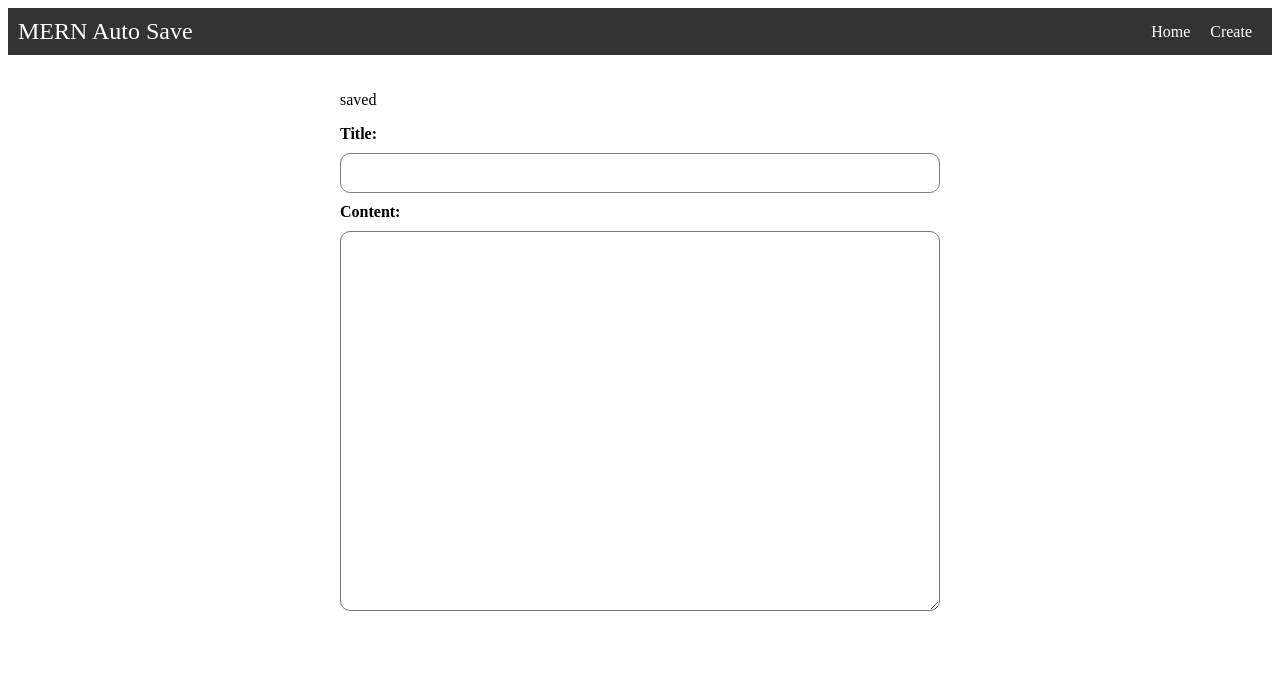
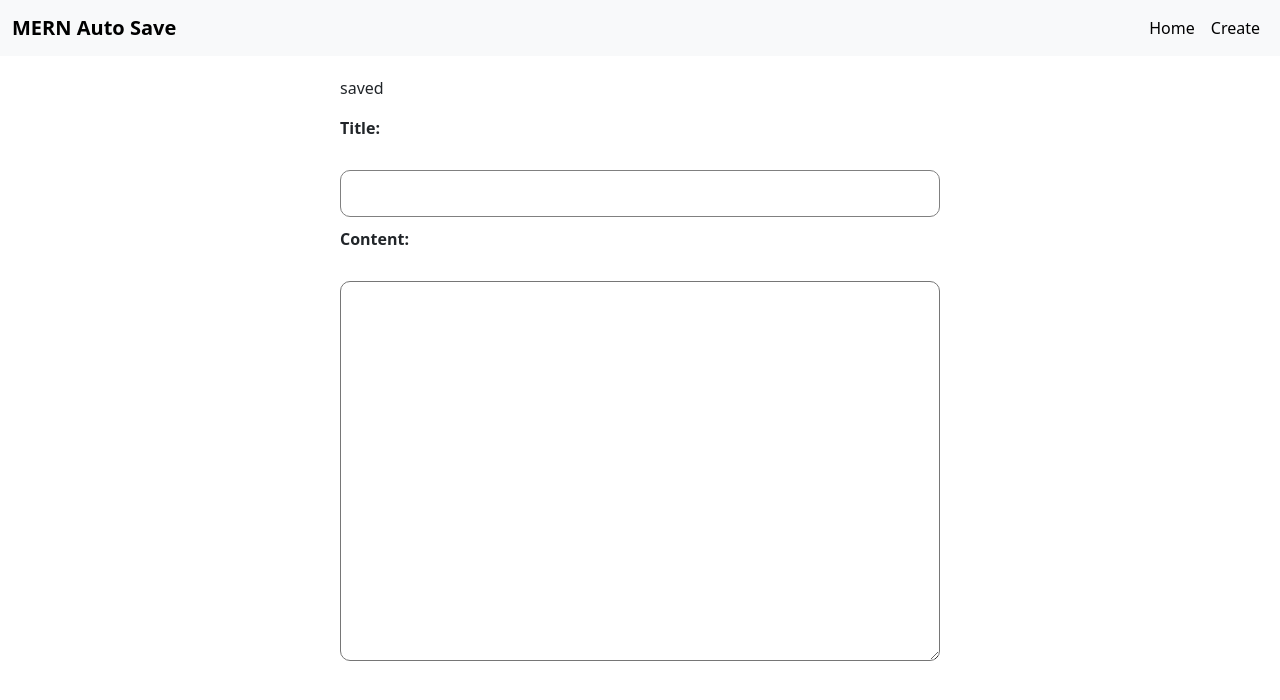
Before and after one commit to aarindey/MERN-autosave, a React (Create React App) app in the folder client/: page /blog/1 in a window 1280 px wide. Shown: the top 700 px of the page. Built offline with nearby package versions, Linux system fonts and the light colour scheme; no server answers.

Commit message:
UI : Improving UI for home page

```diff
--- a/client/package.json
+++ b/client/package.json
@@ -7,6 +7,7 @@
     "@testing-library/react": "^13.4.0",
     "@testing-library/user-event": "^13.5.0",
     "axios": "^1.6.2",
+    "bootstrap-icons": "^1.11.1",
     "react": "^18.2.0",
     "react-dom": "^18.2.0",
     "react-redux": "^8.1.3",
--- a/client/public/index.html
+++ b/client/public/index.html
@@ -10,34 +10,22 @@
       content="Web site created using create-react-app"
     />
     <link rel="apple-touch-icon" href="%PUBLIC_URL%/logo192.png" />
-    <!--
-      manifest.json provides metadata used when your web app is installed on a
-      user's mobile device or desktop. See https://developers.google.com/web/fundamentals/web-app-manifest/
-    -->
     <link rel="manifest" href="%PUBLIC_URL%/manifest.json" />
-    <!--
-      Notice the use of %PUBLIC_URL% in the tags above.
-      It will be replaced with the URL of the `public` folder during the build.
-      Only files inside the `public` folder can be referenced from the HTML.
-
-      Unlike "/favicon.ico" or "favicon.ico", "%PUBLIC_URL%/favicon.ico" will
-      work correctly both with client-side routing and a non-root public URL.
-      Learn how to configure a non-root public URL by running `npm run build`.
-    -->
     <title>React App</title>
+    <link
+      href="https://cdn.jsdelivr.net/npm/bootstrap@5.3.2/dist/css/bootstrap.min.css"
+      rel="stylesheet"
+      integrity="sha384-T3c6CoIi6uLrA9TneNEoa7RxnatzjcDSCmG1MXxSR1GAsXEV/Dwwykc2MPK8M2HN"
+      crossorigin="anonymous"
+    />
   </head>
   <body>
     <noscript>You need to enable JavaScript to run this app.</noscript>
     <div id="root"></div>
-    <!--
-      This HTML file is a template.
-      If you open it directly in the browser, you will see an empty page.
-
-      You can add webfonts, meta tags, or analytics to this file.
-      The build step will place the bundled scripts into the <body> tag.
-
-      To begin the development, run `npm start` or `yarn start`.
-      To create a production bundle, use `npm run build` or `yarn build`.
-    -->
+    <script
+      src="https://cdn.jsdelivr.net/npm/bootstrap@5.3.2/dist/js/bootstrap.bundle.min.js"
+      integrity="sha384-C6RzsynM9kWDrMNeT87bh95OGNyZPhcTNXj1NW7RuBCsyN/o0jlpcV8Qyq46cDfL"
+      crossorigin="anonymous"
+    ></script>
   </body>
 </html>
--- a/client/src/App.js
+++ b/client/src/App.js
@@ -10,11 +10,13 @@ const App = () => {
   return (
     <Router>
       <Header />
-      <Routes>
-        <Route path="/" element={<Home />} />
-        <Route path="/create" element={<Create />} />
-        <Route path="/blog/:id" element={<Blog />} />
-      </Routes>
+      <div className="container">
+        <Routes>
+          <Route path="/" element={<Home />} />
+          <Route path="/create" element={<Create />} />
+          <Route path="/blog/:id" element={<Blog />} />
+        </Routes>
+      </div>
     </Router>
   );
 };
--- /dev/null
+++ b/client/src/components/BlogCard.js
@@ -0,0 +1,45 @@
+import axios from "axios";
+import React from "react";
+import config from "../config.json";
+
+const BlogCard = ({ post, setPosts }) => {
+  const handleDelete = async (postId) => {
+    try {
+      // Send a delete request to remove the post with the specified ID
+      await axios.delete(`${config.API_URL}/api/posts/${postId}`);
+
+      // Update the local state to reflect the deletion
+      setPosts((prevPosts) => prevPosts.filter((post) => post._id !== postId));
+    } catch (error) {
+      console.error("Error deleting post:", error);
+    }
+  };
+
+  return (
+    <div className="card mt-4">
+      <div className="card-body">
+        <div style={{ maxHeight: "300px", overflow: "hidden" }}>
+          <h4 className="card-title">{post.title}</h4>
+          <hr></hr>
+          <pre className="card-text" style={{ whiteSpace: "pre-wrap" }}>
+            {post.content}
+          </pre>
+        </div>
+
+        <div className="hstack pt-2">
+          <a href={`/blog/${post._id}`} className="btn btn-primary ms-auto">
+            view & edit
+          </a>
+          <button
+            className="btn text-bg-danger m-2"
+            onClick={() => handleDelete(post._id)}
+          >
+            Delete
+          </button>
+        </div>
+      </div>
+    </div>
+  );
+};
+
+export default BlogCard;
--- a/client/src/components/BlogEditor.js
+++ b/client/src/components/BlogEditor.js
@@ -52,7 +52,7 @@ const BlogEditor = ({ postId }) => {
   }, [content, dispatch, title, postId]);
 
   return (
-    <div className="blog-container">
+    <div className="blog-container m">
       <p>{autosaving ? "saving..." : "saved"}</p>
       <label className="input-title">Title:</label>
       <input
--- a/client/src/components/Header.js
+++ b/client/src/components/Header.js
@@ -1,56 +1,39 @@
-// Header.js
 import React from "react";
-import { Link } from "react-router-dom";
-
-const headerStyles = {
-  backgroundColor: "#333",
-  color: "#fff",
-  padding: "10px",
-  display: "flex",
-  justifyContent: "space-between",
-  alignItems: "center",
-};
-
-const logoStyles = {
-  fontSize: "1.5rem",
-  textDecoration: "none",
-  color: "#fff",
-};
-
-const navStyles = {
-  listStyle: "none",
-  margin: 0,
-  padding: 0,
-  display: "flex",
-};
-
-const linkStyles = {
-  textDecoration: "none",
-  color: "#fff",
-  margin: "0 10px",
-};
 
 const Header = () => {
   return (
-    <header style={headerStyles}>
-      <Link to="/" style={logoStyles}>
-        MERN Auto Save
-      </Link>
-      <nav>
-        <ul style={navStyles}>
-          <li>
-            <Link to="/" style={linkStyles}>
+    <nav className="navbar navbar-expand-lg bg-body-tertiary fixed-top ">
+      <div className="container-fluid">
+        <a className="navbar-brand" href="/">
+          <strong>MERN Auto Save</strong>
+        </a>
+        <button
+          className="navbar-toggler"
+          type="button"
+          data-bs-toggle="collapse"
+          data-bs-target="#navbarSupportedContent"
+          aria-controls="navbarSupportedContent"
+          aria-expanded="false"
+          aria-label="Toggle navigation"
+        >
+          <span className="navbar-toggler-icon"></span>
+        </button>
+        <div className="collapse navbar-collapse" id="navbarSupportedContent">
+          <ul className="navbar-nav ms-auto mb-2 mb-lg-0">
+            <li className="nav-item">
+              <a className="nav-link active" aria-current="page" href="/">
                 Home
-            </Link>
+              </a>
             </li>
-          <li>
-            <Link to="/create" style={linkStyles}>
+            <li className="nav-item">
+              <a className="nav-link active" href="/create">
                 Create
-            </Link>
+              </a>
             </li>
           </ul>
+        </div>
+      </div>
     </nav>
-    </header>
   );
 };
 
--- a/client/src/index.css
+++ b/client/src/index.css
@@ -1,13 +1,4 @@
-body {
-  margin: 0;
-  font-family: -apple-system, BlinkMacSystemFont, 'Segoe UI', 'Roboto', 'Oxygen',
-    'Ubuntu', 'Cantarell', 'Fira Sans', 'Droid Sans', 'Helvetica Neue',
-    sans-serif;
-  -webkit-font-smoothing: antialiased;
-  -moz-osx-font-smoothing: grayscale;
+body{
+  padding-top: 56px;
+  padding-bottom: 56px;
 }
-
-code {
-  font-family: source-code-pro, Menlo, Monaco, Consolas, 'Courier New',
-    monospace;
-}
--- a/client/src/index.js
+++ b/client/src/index.js
@@ -4,6 +4,7 @@ import ReactDOM from 'react-dom';
 import App from './App';
 import { Provider } from 'react-redux';
 import store from './redux/store';
+import "./index.css"
 
 ReactDOM.createRoot(document.getElementById('root')).render(
   <React.StrictMode>
--- a/client/src/pages/Home.js
+++ b/client/src/pages/Home.js
@@ -1,8 +1,9 @@
 // Home.js
 import React, { useState, useEffect } from "react";
 import axios from "axios";
-import "../styles/Home.css";
+// import "../styles/Home.css";
 import config from "../config.json";
+import BlogCard from "../components/BlogCard";
 
 const Home = () => {
   const [posts, setPosts] = useState([]);
@@ -21,34 +22,11 @@ const Home = () => {
     fetchPosts();
   }, []); // The empty dependency array ensures that this effect runs only once on component mount
 
-  const handleDelete = async (postId) => {
-    try {
-      // Send a delete request to remove the post with the specified ID
-      await axios.delete(`${config.API_URL}/api/posts/${postId}`);
-
-      // Update the local state to reflect the deletion
-      setPosts((prevPosts) => prevPosts.filter((post) => post._id !== postId));
-    } catch (error) {
-      console.error("Error deleting post:", error);
-    }
-  };
-
   return (
     <div>
-      <div>
-        {posts.map((post) => (
-          <div className="blog-card" key={post._id}>
-            <a href={"/blog/" + post._id}>
-              <h2 className="card-title">{post.title}</h2>
-              <pre className="card-content">{post.content}</pre>
-            </a>
-            {/* <button onClick={() => handleDelete(post._id)}>Edit</button> */}
-            <button onClick={() => handleDelete(post._id)}>Delete</button>
-          </div>
-
-          // You can display other post details as needed
-        ))}
-      </div>
+      {posts.map((post) => (
+        <BlogCard post={post} setPosts={setPosts} />
+      ))}
     </div>
   );
 };
```
Also changed, not shown: 1 other file (tests, documents, lock files or other folders). Lines whose indentation alone changed are shown as unchanged.
